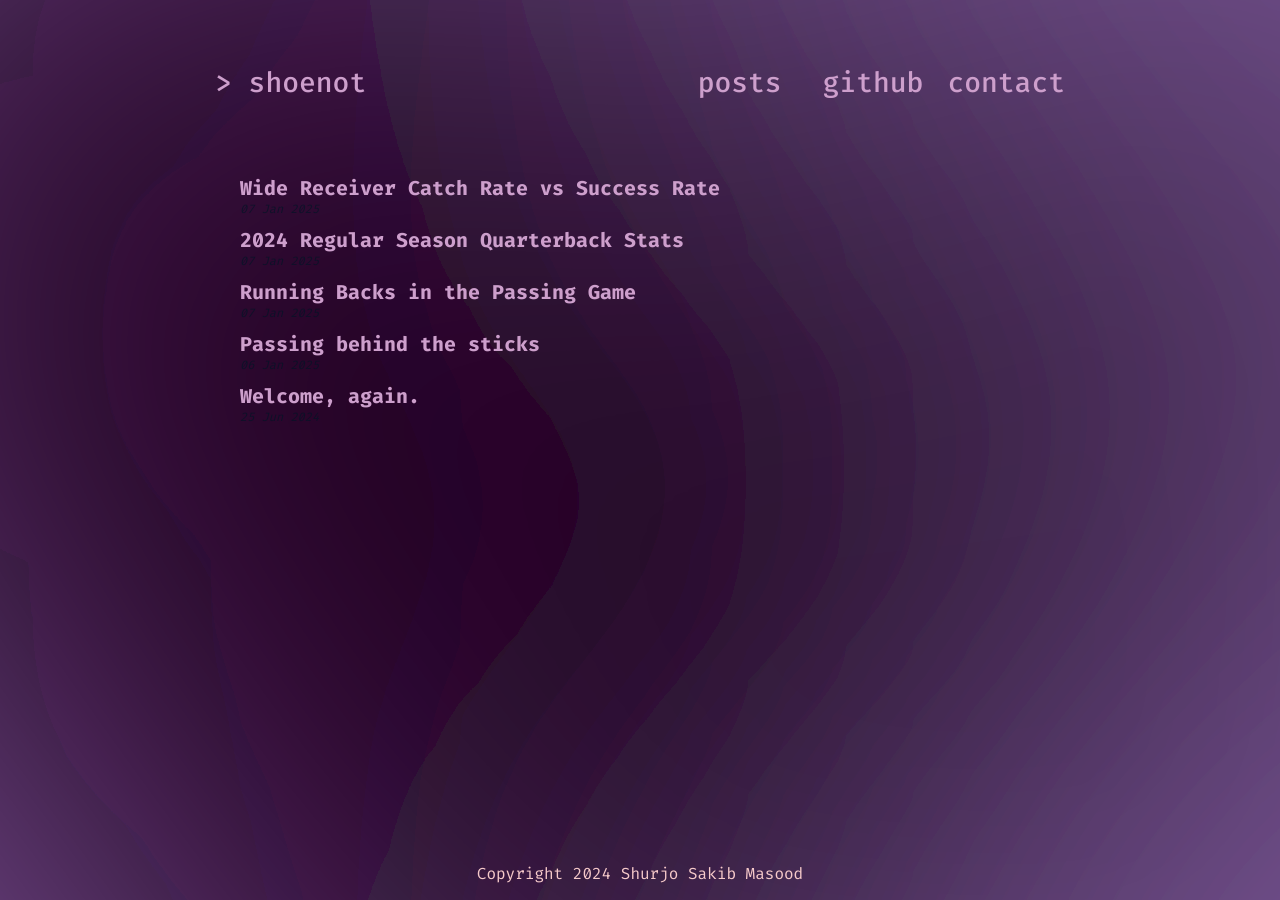
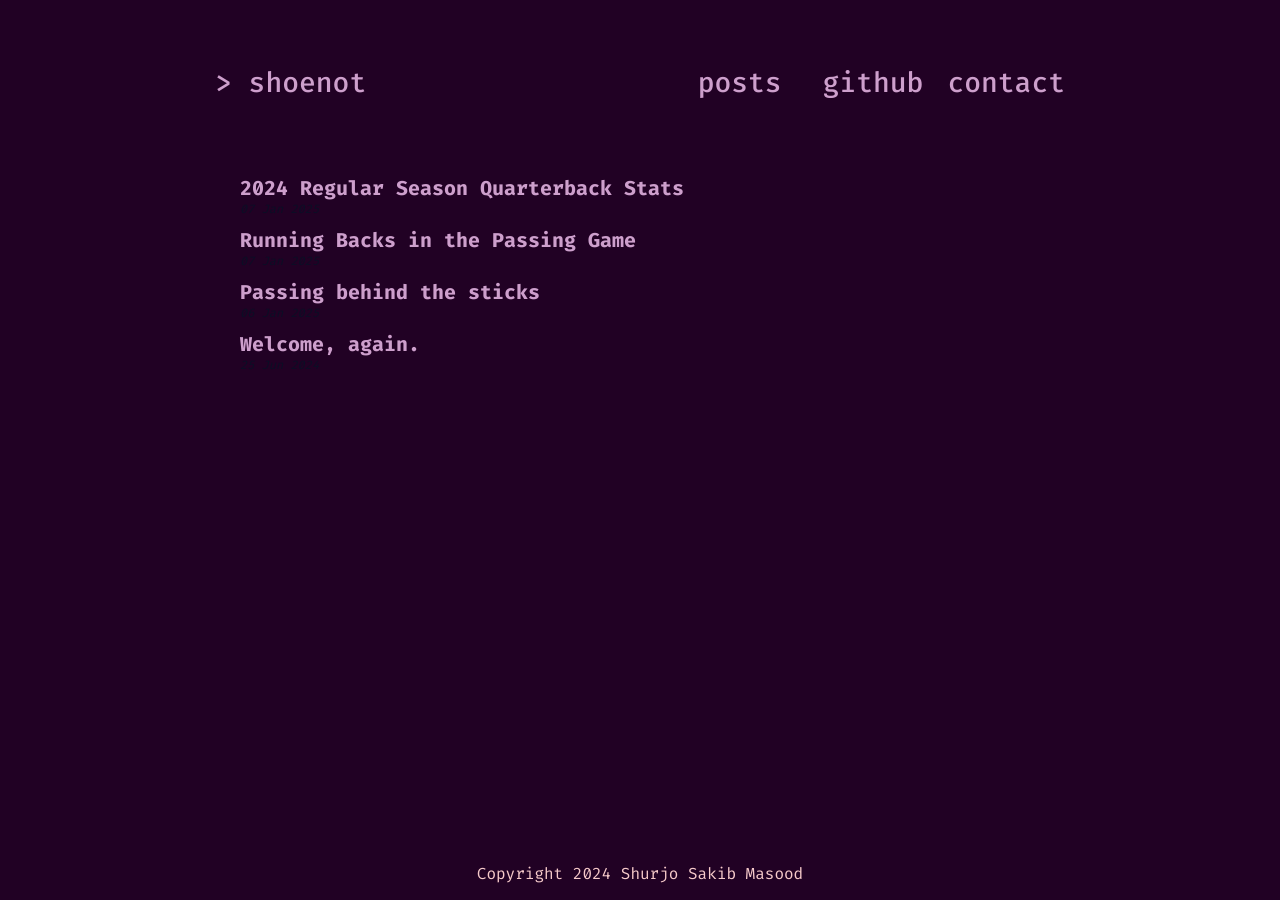
Before and after one commit to shoenot/shurj0.github.io, a Jekyll site: the page built from posts.html, in a window 1280 px wide. Built offline with Jekyll 4.4.1, drawn with Linux system fonts in a browser that asks for light colours.

Commit message:
no bgimg

```diff
--- a/_posts/2025-01-07-wr_catch_success.md
+++ /dev/null
@@ -1,7 +0,0 @@
----
-layout: post
-title: Wide Receiver Catch Rate vs Success Rate
-date: 2025-01-07 12:30:00
----
-
-<a href="/assets/pictures/wr_catch_success_bg.png"><img id="post-image" src="/assets/pictures/wr_catch_success.png"></a>
--- a/assets/styles/styles.css
+++ b/assets/styles/styles.css
@@ -218,7 +218,7 @@
     body {
         background-color: var(--background-color);
         /* background-image: url('/assets/backgrounds/topcorner.svg'), url('/assets/backgrounds/botcorner.svg'); */
-        background-image: url('/assets/backgrounds/bgimg2.svg');
+        /*background-image: url('/assets/backgrounds/bgimg2.svg'); */
         background-repeat: no-repeat, no-repeat;
         /* background-position: right top, left bottom; */
         /* background-size: 100%; */
```
